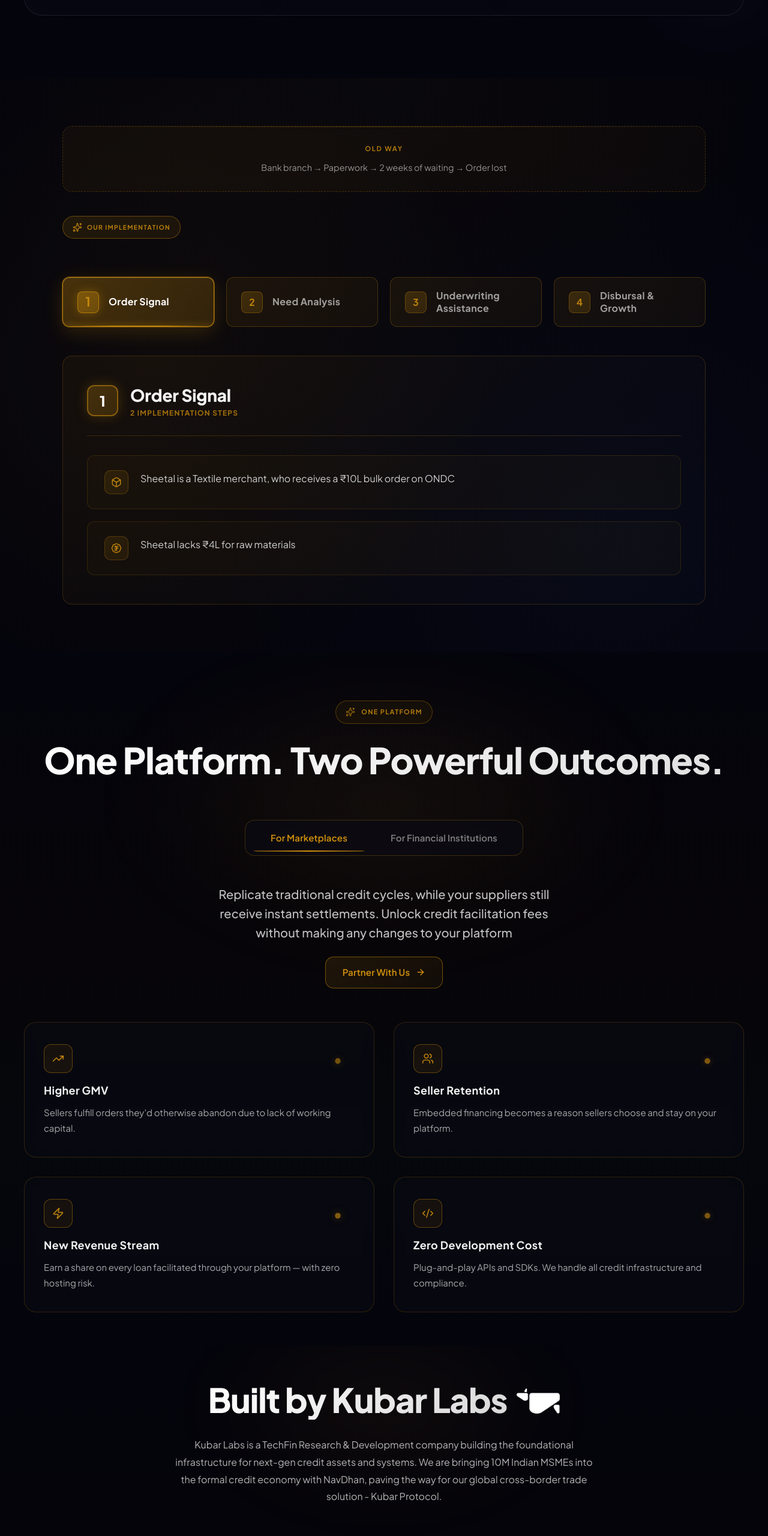
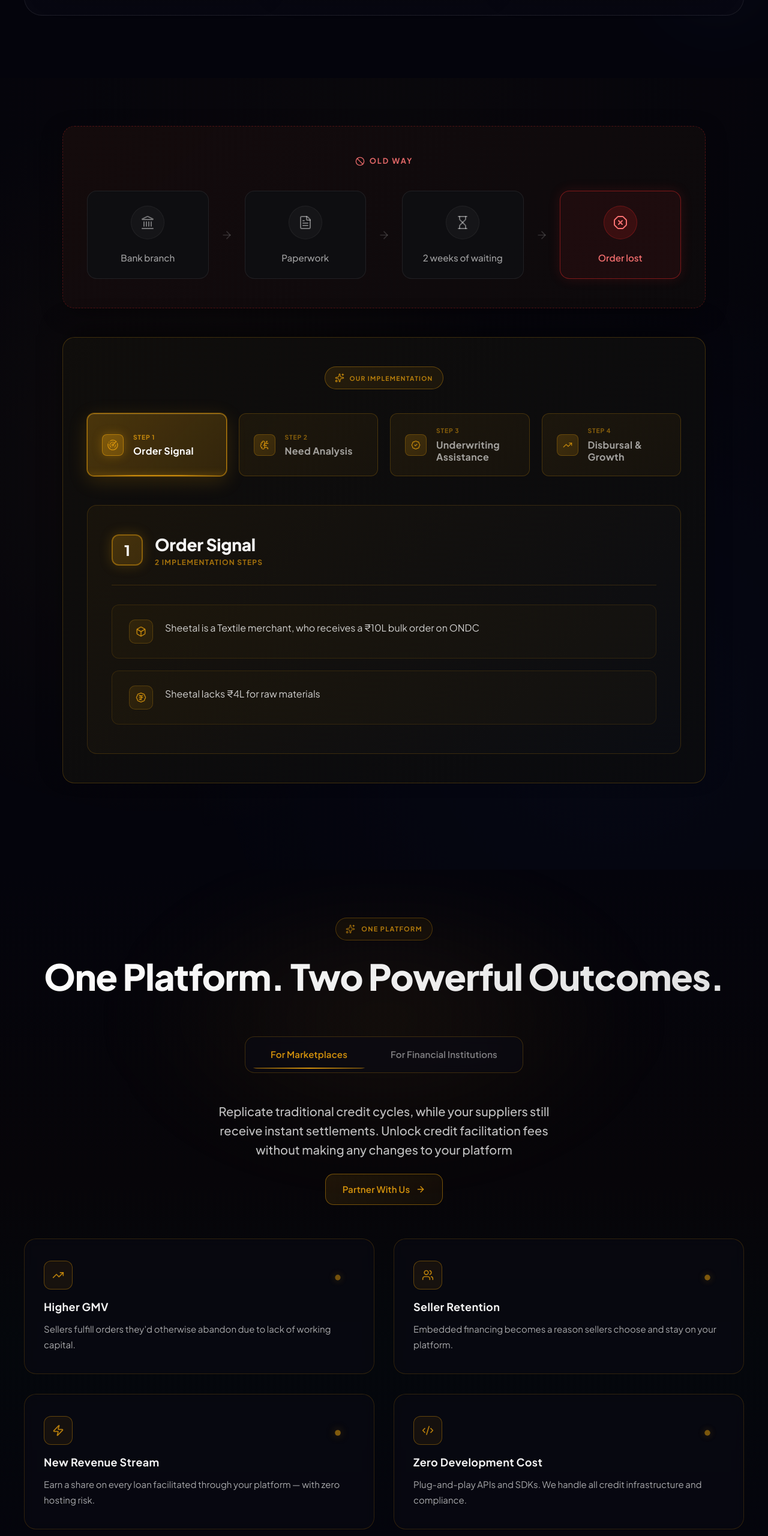
Before and after one commit to DevDebpriyo/kubar-web, a Next.js app: page / in a window 1280 px wide. Shown: the part 2245-4806 px from the top of the page at 60% size. Built offline with nearby package versions, Linux system fonts and the light colour scheme.

Commit message:
Updated Visual Story Layout & Design

```diff
--- a/messages/en.yml
+++ b/messages/en.yml
@@ -157,7 +157,11 @@
     3: "Underwriting Assistance"
     4: "Disbursal & Growth"
   old_way_label: "Old Way"
-  old_way_path: "Bank branch → Paperwork → 2 weeks of waiting → Order lost"
+  old_way_steps:
+    1: "Bank branch"
+    2: "Paperwork"
+    3: "2 weeks of waiting"
+    4: "Order lost"
 
   steps:
     1: "Sheetal is a Textile merchant, who receives a ₹10L bulk order on ONDC"
@@ -234,7 +238,8 @@
 # ── Built by Kubar Labs section ────────────────────────────────
 built_by:
   aria_label: "Built by Kubar Labs products"
-  title: "Built by Kubar Labs"
+  title_prefix: "Built by"
+  title_suffix: "Kubar Labs"
   description: "Kubar Labs is a TechFin Research & Development company building the foundational infrastructure for next-gen credit assets and systems. We are bringing 10M Indian MSMEs into the formal credit economy with NavDhan, paving the way for our global cross-border trade solution - Kubar Protocol."
 
   tagline: "New <bharat>Bharat</bharat>. New <methods>Methods</methods>. New <money>Money</money>."
--- a/src/components/home/BuiltBySection.css
+++ b/src/components/home/BuiltBySection.css
@@ -84,19 +84,49 @@
 }
 
 .built-header-logo {
-  width: 72px;
-  height: 72px;
+  width: 86px;
+  height: 86px;
   object-fit: contain;
-  transform: translateY(-12px);
+  transform: translateY(-4px); /* Adjusted for visual alignment with text */
 }
 
-.built-title {
+@media (min-width: 640px) {
+  .built-header-logo {
+    width: 100px;
+    height: 100px;
+    transform: translateY(-6px);
+  }
+}
+
+@media (min-width: 768px) {
+  .built-header-logo {
+    width: 110px;
+    height: 110px;
+    transform: translateY(-8px);
+  }
+}
+
+.built-title-container {
+  display: flex;
+  align-items: center;
+  justify-content: center;
+  flex-wrap: wrap;
+  gap: 1.25rem;
+  margin: 0 0 1.5rem 0;
+}
+
+@media (min-width: 768px) {
+  .built-title-container {
+    margin-bottom: 1.75rem;
+  }
+}
+
+.built-title-text {
   font-size: 2.25rem;
   line-height: 1.2;
   font-weight: 800;
   letter-spacing: -0.02em;
   color: #ffffff;
-  margin: 0 0 1.5rem 0;
   background: linear-gradient(
     135deg,
     #ffffff 0%,
@@ -108,15 +138,14 @@
 }
 
 @media (min-width: 640px) {
-  .built-title {
+  .built-title-text {
     font-size: 3rem;
   }
 }
 
 @media (min-width: 768px) {
-  .built-title {
+  .built-title-text {
     font-size: 3.5rem;
-    margin-bottom: 1.75rem;
   }
 }
 
--- a/src/components/home/BuiltBySection.tsx
+++ b/src/components/home/BuiltBySection.tsx
@@ -127,14 +127,17 @@
           transition={{ duration: 0.6, ease: [0.16, 1, 0.3, 1] as [number, number, number, number] }}
         >
           <div className="built-header-with-logo">
-            <h2 className="built-title">{t("title")}</h2>
-            <Image
-              src="/logo.png"
-              alt="Kubar Logo"
-              width={72}
-              height={72}
-              className="built-header-logo"
-            />
+            <h2 className="built-title-container">
+              <span className="built-title-text">{t("title_prefix")}</span>
+              <Image
+                src="/logo.png"
+                alt="Kubar Logo"
+                width={84}
+                height={84}
+                className="built-header-logo"
+              />
+              <span className="built-title-text">{t("title_suffix")}</span>
+            </h2>
           </div>
           <p className="built-description">{t("description")}</p>
         </motion.div>
--- a/src/components/home/VisualStorySection.css
+++ b/src/components/home/VisualStorySection.css
@@ -4,9 +4,10 @@
 
 .story-section {
   position: relative;
-  overflow: hidden;
   background: transparent;
   padding: 3rem 0;
+  /* Prevent horizontal scroll from inner glow but allow sticky to work vertically */
+  overflow-x: clip;
 }
 
 @media (min-width: 768px) {
@@ -56,81 +57,160 @@
 }
 
 /* ─────────────────────────────────────────────────────────────────────
-   HEADER CONTENT
+   THE OLD WAY (PROBLEM FLOW)
    ───────────────────────────────────────────────────────────────────── */
-.story-header-content {
+.old-way-container {
   margin-bottom: 3rem;
+  padding: 2rem 1.5rem;
+  border-radius: 1.25rem;
+  border: 1px dashed rgba(220, 38, 38, 0.3);
+  background: linear-gradient(
+    135deg,
+    rgba(220, 38, 38, 0.05) 0%,
+    rgba(153, 27, 27, 0.02) 100%
+  ), #09090b;
+  position: sticky;
+  top: 5rem;
+  z-index: 10;
+  box-shadow: 0 10px 40px -10px rgba(0,0,0,0.5);
 }
 
 @media (min-width: 768px) {
-  .story-header-content {
-    margin-bottom: 4rem;
+  .old-way-container {
+    padding: 3rem 2.5rem;
+    top: 6rem;
   }
 }
 
-/* Old Way Block */
-.story-old-way {
-  position: relative;
-  margin-bottom: 2rem;
-  padding: 1.5rem 1.25rem;
-  border-radius: 1rem;
-  border: 1px dashed rgba(212, 146, 12, 0.25);
-  background: linear-gradient(
-    135deg,
-    rgba(212, 146, 12, 0.05) 0%,
-    rgba(212, 146, 12, 0.03) 100%
-  );
+.old-way-title {
+  margin: 0 0 2.5rem 0;
+  font-size: 0.8rem;
+  font-weight: 700;
+  letter-spacing: 0.15em;
+  text-transform: uppercase;
+  color: rgba(248, 113, 113, 0.9);
+  text-align: center;
+  display: flex;
+  align-items: center;
+  justify-content: center;
+  gap: 0.5rem;
 }
 
-@media (min-width: 640px) {
-  .story-old-way {
-    padding: 1.75rem 1.5rem;
-    margin-bottom: 2.5rem;
+.old-way-timeline {
+  display: flex;
+  flex-direction: column;
+  gap: 0.75rem;
+  position: relative;
+}
+
+@media (min-width: 860px) {
+  .old-way-timeline {
+    flex-direction: row;
+    align-items: center;
+    justify-content: space-between;
   }
 }
 
-.story-old-way-line {
-  position: absolute;
-  top: 0;
-  left: 0;
-  right: 0;
-  height: 1px;
-  background: linear-gradient(
-    to right,
-    transparent,
-    rgba(212, 146, 12, 0.3),
-    transparent
-  );
+.old-way-step {
+  position: relative;
+  flex: 1;
+  display: flex;
+  flex-direction: column;
+  align-items: center;
+  text-align: center;
+  z-index: 2;
+  background: rgba(15, 15, 18, 0.9);
+  border: 1px solid rgba(255, 255, 255, 0.08);
+  border-radius: 1rem;
+  padding: 1.5rem 1rem;
+  transition: all 0.3s ease;
 }
 
-.story-old-way-label {
-  margin: 0;
-  font-size: 0.65rem;
-  font-weight: 700;
-  letter-spacing: 0.15em;
-  text-transform: uppercase;
-  color: rgba(212, 146, 12, 0.8);
-  text-align: center;
+.old-way-step.failure {
+  border-color: rgba(220, 38, 38, 0.5);
+  background: rgba(220, 38, 38, 0.08);
+  box-shadow: 0 0 20px rgba(220, 38, 38, 0.15);
+}
+
+.old-way-icon {
+  display: flex;
+  align-items: center;
+  justify-content: center;
+  width: 3.5rem;
+  height: 3.5rem;
+  border-radius: 50%;
+  background: rgba(255, 255, 255, 0.03);
+  color: rgba(255, 255, 255, 0.4);
+  margin-bottom: 1.25rem;
+  border: 1px solid rgba(255, 255, 255, 0.05);
+}
+
+.old-way-step.failure .old-way-icon {
+  background: rgba(220, 38, 38, 0.15);
+  color: rgba(248, 113, 113, 1);
+  border-color: rgba(220, 38, 38, 0.3);
+}
+
+.old-way-text {
+  font-size: 0.95rem;
+  font-weight: 500;
+  line-height: 1.4;
+  color: rgba(255, 255, 255, 0.6);
+}
+
+.old-way-step.failure .old-way-text {
+  color: rgba(248, 113, 113, 0.95);
+  font-weight: 600;
+}
+
+/* Connectors */
+.old-way-connector {
+  display: flex;
+  align-items: center;
+  justify-content: center;
+  padding: 0.5rem 0;
+  color: rgba(255, 255, 255, 0.15);
+}
+
+@media (min-width: 860px) {
+  .old-way-connector {
+    padding: 0 0.5rem;
+  }
+  .old-way-connector svg {
+    transform: rotate(-90deg);
+  }
+}
+
+/* Our implementation header */
+.impl-container {
+  margin-bottom: 4rem;
+  padding: 2rem 1.5rem;
+  border-radius: 1.25rem;
+  border: 1px solid rgba(212, 146, 12, 0.25);
+  background: linear-gradient(
+    135deg,
+    rgba(212, 146, 12, 0.03) 0%,
+    rgba(74, 132, 255, 0.01) 100%
+  ), #09090b;
+  position: sticky;
+  top: 6rem;
+  z-index: 20;
+  box-shadow: 0 -20px 50px -15px rgba(0,0,0,0.6);
+  min-height: 80vh;
 }
 
 @media (min-width: 768px) {
-  .story-old-way-label {
-    font-size: 0.7rem;
+  .impl-container {
+    padding: 3rem 2.5rem;
+    top: 7rem;
   }
 }
 
-.story-old-way-text {
-  margin: 0.75rem 0 0 0;
-  font-size: 0.85rem;
-  line-height: 1.6;
-  color: rgba(255, 255, 255, 0.55);
-  text-align: center;
-}
-
-@media (min-width: 768px) {
-  .story-old-way-text {
-    font-size: 0.9rem;
-  }
+.solution-header {
+  display: flex;
+  flex-direction: column;
+  align-items: center;
+  margin-bottom: 2.5rem;
 }
 
 /* Implementation Badge */
@@ -300,6 +380,20 @@
   gap: 0.25rem;
   min-width: 0;
   flex: 1;
+}
+
+.story-tab-step-label {
+  font-size: 0.65rem;
+  font-weight: 700;
+  letter-spacing: 0.08em;
+  color: rgba(212, 146, 12, 0.6);
+  text-transform: uppercase;
+  margin-bottom: 0.1rem;
+  transition: color 0.3s ease;
+}
+
+.story-tab-button[data-active="true"] .story-tab-step-label {
+  color: rgba(212, 146, 12, 0.95);
 }
 
 .story-tab-title {
--- a/src/components/home/VisualStorySection.tsx
+++ b/src/components/home/VisualStorySection.tsx
@@ -1,6 +1,6 @@
 "use client";
 
-import { useState } from "react";
+import React, { useState } from "react";
 import {
   Box,
   BadgeIndianRupee,
@@ -11,6 +11,12 @@
   Wallet,
   TrendingUp,
   Sparkles,
+  Landmark,
+  FileText,
+  Hourglass,
+  XOctagon,
+  Ban,
+  ArrowDown,
 } from "lucide-react";
 import { motion, AnimatePresence } from "framer-motion";
 import { useTranslations } from "next-intl";
@@ -38,11 +44,13 @@
 function PhaseTabButton({
   phaseIndex,
   phaseTitle,
+  icon: Icon,
   isActive,
   onHover,
 }: {
   phaseIndex: number;
   phaseTitle: string;
+  icon: React.ElementType;
   isActive: boolean;
   onHover: () => void;
 }) {
@@ -59,12 +67,14 @@
         <motion.span
           animate={{ scale: isActive ? 1.2 : 1 }}
           transition={{ type: "spring", stiffness: 300, damping: 20 }}
+          style={{ display: "flex", alignItems: "center", justifyContent: "center" }}
         >
-          {phaseIndex + 1}
+          <Icon className="h-4 w-4" />
         </motion.span>
       </div>
 
       <div className="story-tab-content">
+        <span className="story-tab-step-label">STEP {phaseIndex + 1}</span>
         <motion.h4
           className="story-tab-title"
           animate={{
@@ -136,10 +146,19 @@
     t("implementation_phases.4"),
   ];
 
+  const phaseIcons = [Radar, BrainCircuit, BadgeCheck, TrendingUp];
+
   const currentPhaseData = phaseMapping[activePhase];
   const currentStepDescriptions = currentPhaseData.stepIndices.map(
     (i) => steps[i]
   );
+
+  const oldWaySteps = [
+    t("old_way_steps.1"),
+    t("old_way_steps.2"),
+    t("old_way_steps.3"),
+    t("old_way_steps.4"),
+  ];
 
   return (
     <section
@@ -150,24 +169,63 @@
       <div className="story-gradient-bg" aria-hidden="true" />
 
       <div className="story-container">
-        {/* Header */}
-        <div className="story-header-content">
-          {/* Old Way Block */}
-          <div className="story-old-way">
-            <div className="story-old-way-line" aria-hidden="true" />
-            <p className="story-old-way-label">
-              {t("old_way_label")}
-            </p>
-            <p className="story-old-way-text">
-              {t("old_way_path")}
-            </p>
+
+        {/* Old Way Flow */}
+        <div className="old-way-container">
+          <h3 className="old-way-title">
+            <Ban className="h-4 w-4" /> {t("old_way_label")}
+          </h3>
+          <div className="old-way-timeline">
+            {[
+              { icon: Landmark, text: oldWaySteps[0] },
+              { icon: FileText, text: oldWaySteps[1] },
+              { icon: Hourglass, text: oldWaySteps[2] },
+              { icon: XOctagon, text: oldWaySteps[3], failure: true },
+            ].map((step, idx, arr) => (
+              <React.Fragment key={idx}>
+                <motion.div
+                  className={`old-way-step ${step.failure ? "failure" : ""}`}
+                  initial={{ opacity: 0, y: 10 }}
+                  whileInView={{ opacity: 1, y: 0 }}
+                  viewport={{ once: true, margin: "-50px" }}
+                  transition={{ delay: idx * 0.15, duration: 0.5 }}
+                >
+                  <div className="old-way-icon">
+                    <step.icon className="h-6 w-6" />
+                  </div>
+                  <p className="old-way-text">{step.text}</p>
+                </motion.div>
+
+                {idx < arr.length - 1 && (
+                  <motion.div
+                    className="old-way-connector"
+                    initial={{ opacity: 0 }}
+                    whileInView={{ opacity: 1 }}
+                    viewport={{ once: true }}
+                    transition={{ delay: idx * 0.15 + 0.1, duration: 0.3 }}
+                  >
+                    <ArrowDown className="h-5 w-5" />
+                  </motion.div>
+                )}
+              </React.Fragment>
+            ))}
+          </div>
         </div>
 
-          {/* Implementation Badge */}
-          <div className="story-impl-badge">
+        {/* Our Implementation Card */}
+        <div className="impl-container">
+          {/* Our Implementation Header */}
+          <div className="solution-header">
+            <motion.div
+              className="story-impl-badge"
+              initial={{ opacity: 0, scale: 0.9 }}
+              whileInView={{ opacity: 1, scale: 1 }}
+              viewport={{ once: true }}
+              transition={{ duration: 0.5 }}
+            >
               <Sparkles className="h-4 w-4" />
               <span>{t("implementation_label")}</span>
-          </div>
+            </motion.div>
           </div>
 
           {/* Phase Tabs */}
@@ -177,6 +235,7 @@
                 key={phase.phaseIndex}
                 phaseIndex={phase.phaseIndex}
                 phaseTitle={phaseTitles[phase.phaseIndex]}
+                icon={phaseIcons[phase.phaseIndex]}
                 isActive={activePhase === phase.phaseIndex}
                 onHover={() => setActivePhase(phase.phaseIndex)}
               />
@@ -232,6 +291,8 @@
             </motion.div>
           </AnimatePresence>
         </div>
+
+        </div>
       </div>
     </section>
   );
```
Lines whose indentation alone changed are shown as unchanged.
